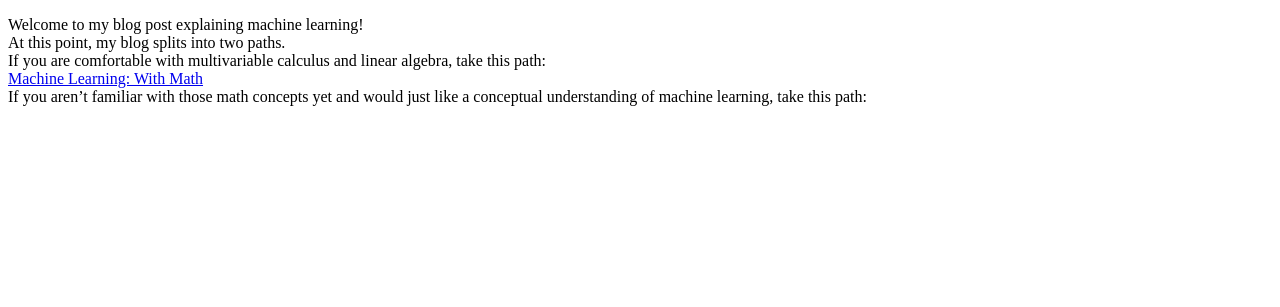
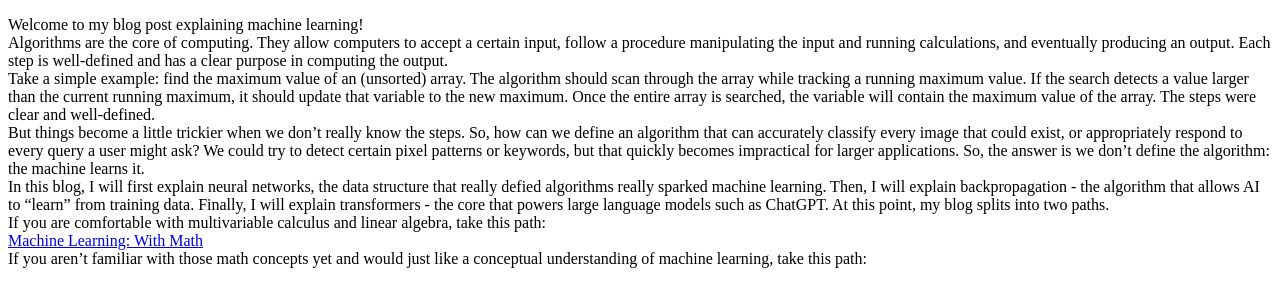
Before and after one commit to derrick-x/derrick-x.github.io, a Jekyll site: the page built from machine-learning.md, in a window 1280 px wide. Shown: the top 307 px of the page. Built offline with Jekyll 4.4.1, drawn with Linux system fonts in a browser that asks for light colours.

Commit message:
Worked on Machine Learning: Start

```diff
--- a/machine-learning.md
+++ b/machine-learning.md
@@ -4,6 +4,10 @@ title: "Machine Learning: Start"
 permalink: "/machine-learning/"
 ---
 Welcome to my blog post explaining machine learning!
+Algorithms are the core of computing. They allow computers to accept a certain input, follow a procedure manipulating the input and running calculations, and eventually producing an output. Each step is well-defined and has a clear purpose in computing the output.
+Take a simple example: find the maximum value of an (unsorted) array. The algorithm should scan through the array while tracking a running maximum value. If the search detects a value larger than the current running maximum, it should update that variable to the new maximum. Once the entire array is searched, the variable will contain the maximum value of the array. The steps were clear and well-defined.
+But things become a little trickier when we don't really know the steps. So, how can we define an algorithm that can accurately classify every image that could exist, or appropriately respond to every query a user might ask? We could try to detect certain pixel patterns or keywords, but that quickly becomes impractical for larger applications. So, the answer is we don't define the algorithm: the machine learns it.
+In this blog, I will first explain neural networks, the data structure that really defied algorithms really sparked machine learning. Then, I will explain backpropagation - the algorithm that allows AI to "learn" from training data. Finally, I will explain transformers - the core that powers large language models such as ChatGPT.
 At this point, my blog splits into two paths.
 If you are comfortable with multivariable calculus and linear algebra, take this path:
 [Machine Learning: With Math](/machine-learning-math/)
```
